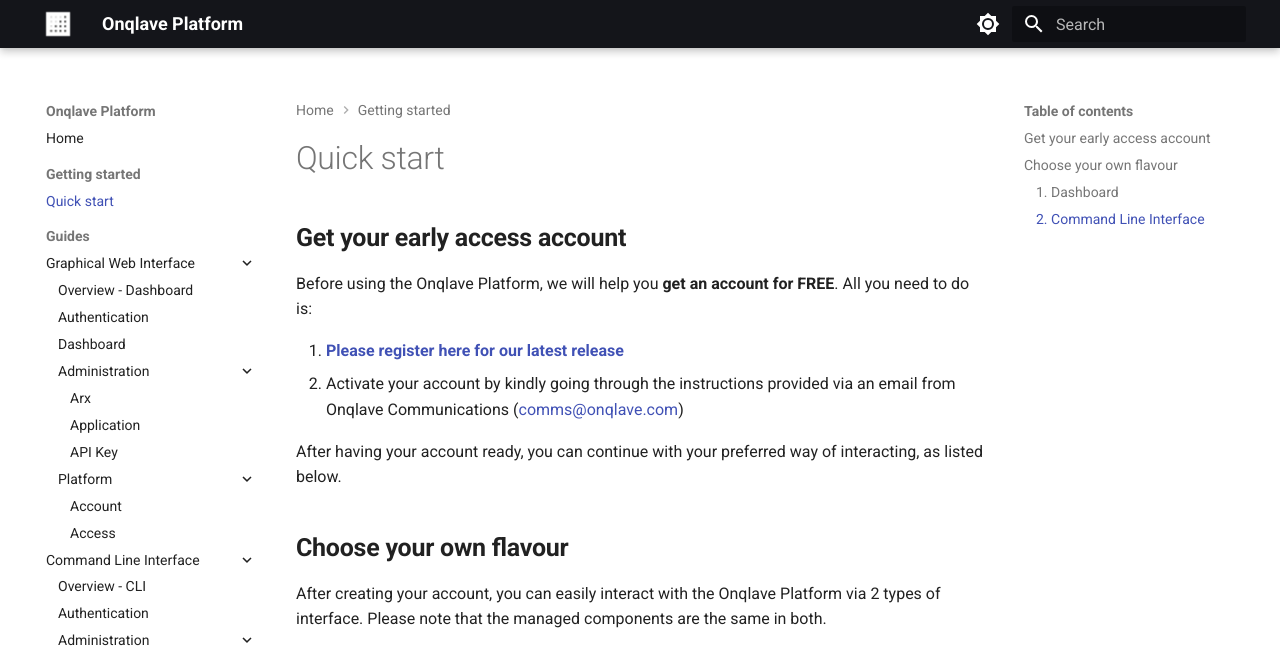
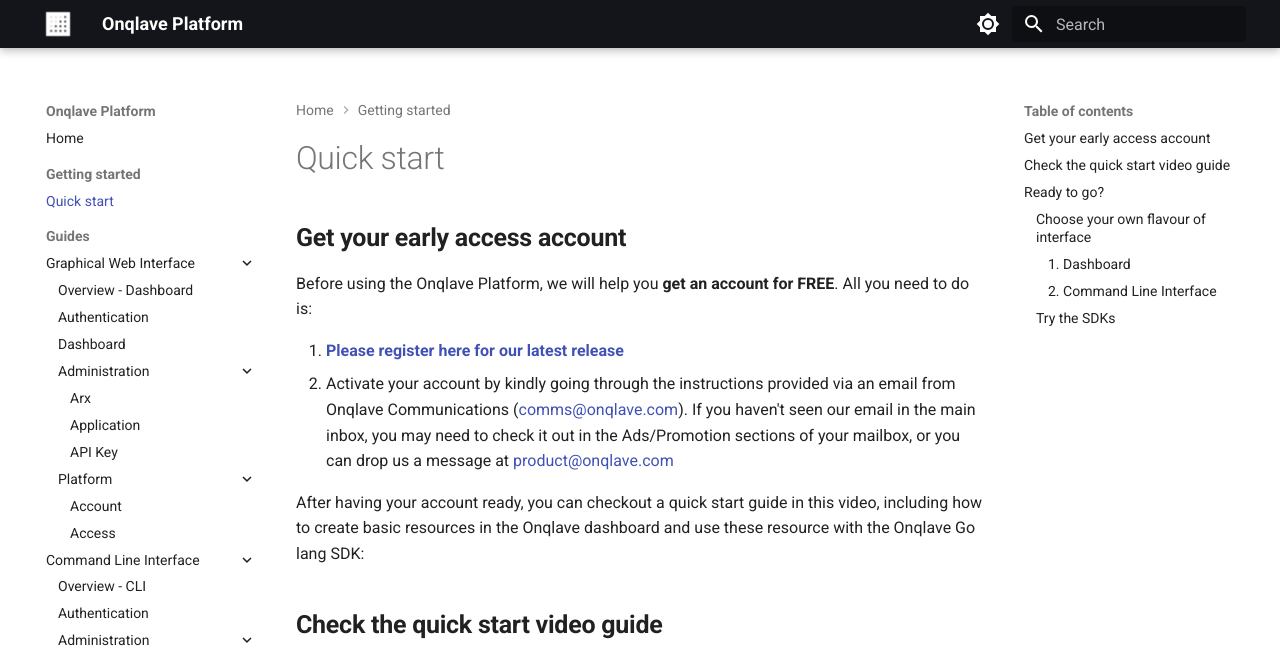
Before and after one commit to onqlavelabs/onqlave.docs, an MkDocs documentation site: the page built from docs/getting-started/quick-start.md, in a window 1280 px wide and 1400 px high. Shown: the top 658 px of the window. Built offline with MkDocs 1.6.1 and Material for MkDocs 9.7.7, drawn with Linux system fonts in a browser that asks for light colours; the version menu is left out; some of the changed text lies outside the part shown; grey boxes are pictures that could not be loaded.

Commit message:
update the Quickstart section with a video
Signed-off-by: dcatonqlave <dc@onqlave.com>

```diff
--- a/docs/getting-started/quick-start.md
+++ b/docs/getting-started/quick-start.md
@@ -4,19 +4,28 @@
 Before using the Onqlave Platform, we will help you **get an account for FREE**. All you need to do is:
 
 1. **<a href="https://www.onqlave.com/contact" target="_blank"> Please register here for our latest release </a>**
-2. Activate your account by kindly going through the instructions provided via an email from Onqlave Communications (<comms@onqlave.com>)
-<!-- Add comment on what to do if the email is not received? -->
-After having your account ready, you can continue with your preferred way of interacting, as listed below.
+2. Activate your account by kindly going through the instructions provided via an email from Onqlave Communications (<comms@onqlave.com>). If you haven't seen our email in the main inbox, you may need to check it out in the Ads/Promotion sections of your mailbox, or you can drop us a message at <product@onqlave.com>
 
+After having your account ready, you can checkout a quick start guide in this video, including how to create basic resources in the Onqlave dashboard and use these resource with the Onqlave Go lang SDK:
 
-## **Choose your own flavour**
+## **Check the quick start video guide**
 
-After creating your account, you can easily interact with the Onqlave Platform via 2 types of interface. Please note that the managed components are the same in both.
+<div style="width:100%;height:0px;position:relative;padding-bottom:56.250%;"><iframe src="https://streamable.com/e/plogvh" frameborder="0" width="100%" height="100%" allowfullscreen style="width:100%;height:100%;position:absolute;left:0px;top:0px;overflow:hidden;"></iframe></div>
 
-### **1. [Dashboard](../../guides/web-app-guide/overview-gui)**
+## **Ready to go?**
+
+### **Choose your own flavour of interface**
+
+After creating your account and going through the quick start video you can easily interact with the Onqlave Platform via 2 types of interface. Please note that the managed components are the same in both.
+
+#### **1. [Dashboard](../../guides/web-app-guide/overview-gui)**
 
 This dashboard is accessible via a web browser. You can proceed to our **[dashboard guide](../../guides/web-app-guide/overview-gui)** and get everything ready in 5 minutes.
 
-### **2. [Command Line Interface ](../../guides/cli-guide/overview-cli)**
+#### **2. [Command Line Interface ](../../guides/cli-guide/overview-cli)**
 
 The CLI is a widely preferred option for many developers and technology enthusiasts. Although we have already included a descriptive manual help command within the CLI itself, we also provide **[comprehensive CLI documentation](https://docs.onqlave.com/guides/cli-guide/overview-cli/)**.
+
+### **Try the SDKs**
+
+Currently we are supporting **[Go lang SDK](../../guides/sdks/sdk-go)** and **[Node SDK](../../guides/sdks/sdk-node)**. More languages will be available soon.
```
Also changed, not shown: docs/guides/cli-guide/administration/application.md (+1 -1 lines), docs/guides/cli-guide/administration/arx.md (+3 -1 lines).
